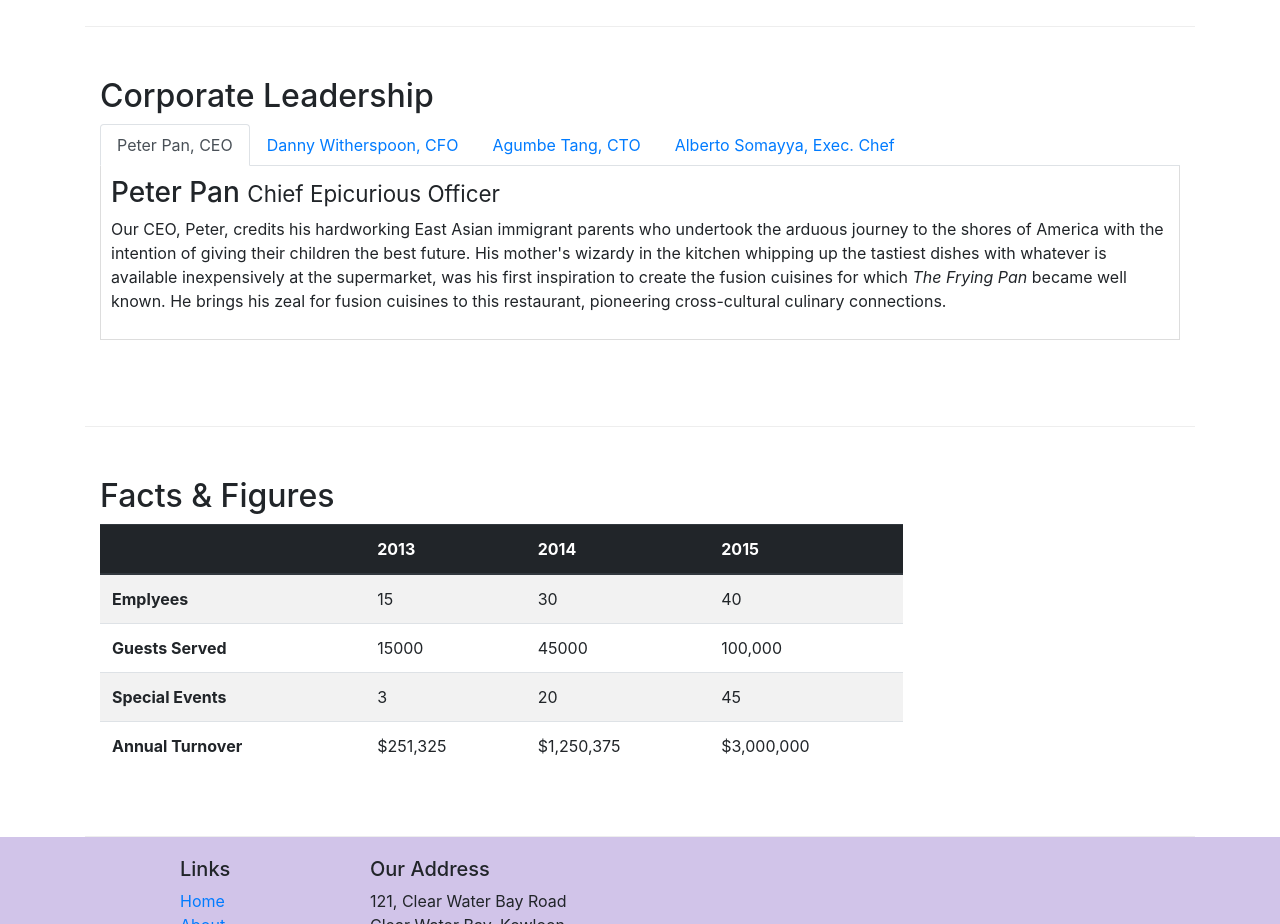
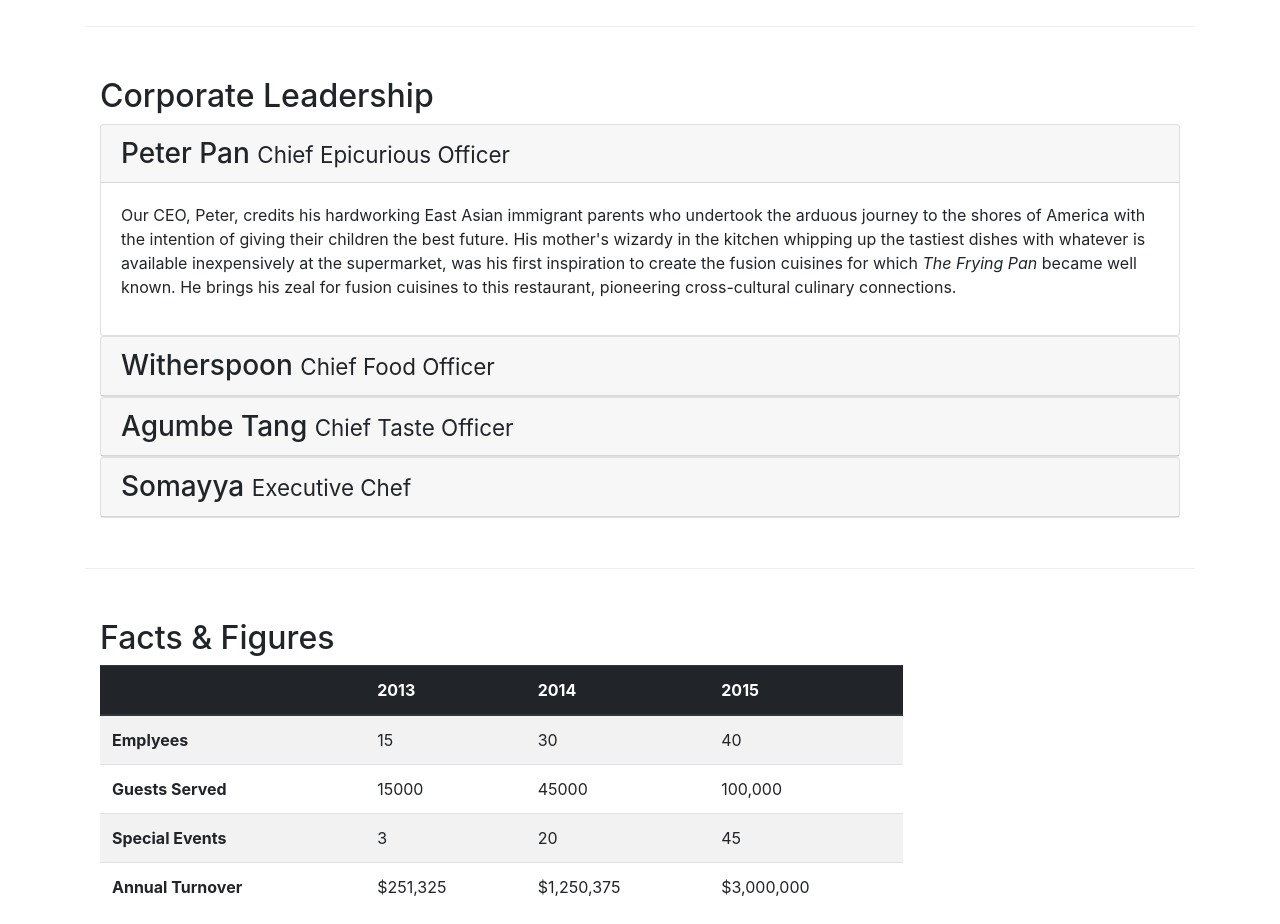
Before and after one commit to erickpr0/Bootstrap, a website: page aboutus.html in a window 1280 px wide. Shown: the part 940-1864 px from the top of the page. Drawn offline with nearby package versions, Linux system fonts and the light colour scheme.

Commit message:
Accordion

```diff
--- a/aboutus.html
+++ b/aboutus.html
@@ -98,40 +98,53 @@
             <div class="col-12">
                 <h2>Corporate Leadership</h2>
 
-                <ul class="nav nav-tabs">
-                    <li class="nav-item">
-                        <a class="nav-link active" href="#peter" role="tab" data-toggle="tab">Peter Pan, CEO</a>
-                    </li>
-                    <li class="nav-item">
-                        <a class="nav-link" href="#danny" role="tab" data-toggle="tab">Danny Witherspoon, CFO</a>
-                    </li>
-                    <li class="nav-item">
-                        <a class="nav-link" href="#agumbe" role="tab" data-toggle="tab">Agumbe Tang, CTO</a>
-                    </li>
-                    <li class="nav-item">
-                        <a class="nav-link" href="#alberto" role="tab" data-toggle="tab">Alberto Somayya, Exec. Chef</a>
-                    </li>
-                </ul>
+                <div id="accordion">
+                    <div class="card">
+                        <div class="card-header" role="tab" id="peterhead">
+                            <h3 class="mb-0"><a data-toggle="collapse" data-target="#peter">Peter Pan <small>Chief Epicurious Officer</small></a></h3>
+                        </div>
 
-                <div class="tab-content">
-                    <div role="tabpanel" class="tab-pane fade show active" id="peter">
-                        <h3>Peter Pan <small>Chief Epicurious Officer</small></h3>
+                        <div class="collapse show" id="peter" data-parent="#accordion">
+                            <div class="card-body">
                                 <p class="d-none d-sm-block">Our CEO, Peter, credits his hardworking East Asian immigrant parents who undertook the arduous journey to the shores of America with the intention of giving their children the best future. His mother's wizardy in the kitchen whipping up the tastiest dishes with whatever is available inexpensively at the supermarket, was his first inspiration to create the fusion cuisines for which <em>The Frying Pan</em> became well known. He brings his zeal for fusion cuisines to this restaurant, pioneering cross-cultural culinary connections.</p>
                             </div>
+                        </div>
+                    </div>
 
-                    <div role="tabpanel" class="tab-pane fade" id="danny">
-                        <h3>Dhanasekaran Witherspoon <small>Chief Food Officer</small></h3>
+                    <div class="card">
+                        <div class="card-header" role="tab" id="dannyhead">
+                            <h3 class="mb-0"><a data-toggle="collapse" data-target="#danny"> Witherspoon <small>Chief Food Officer</small></a></h3>
+                        </div>
+
+                        <div class="collapse" id="danny" data-parent="#accordion">
+                            <div class="card-body">
                                 <p class="d-none d-sm-block">Our CFO, Danny, as he is affectionately referred to by his colleagues, comes from a long established family tradition in farming and produce. His experiences growing up on a farm in the Australian outback gave him great appreciation for varieties of food sources. As he puts it in his own words, <em>Everything that runs, wins, and everything that stays, pays!</em></p>
                             </div>
+                        </div>
+                    </div>
 
-                    <div role="tabpanel" class="tab-pane fade" id="agumbe">
-                        <h3>Agumbe Tang <small>Chief Taste Officer</small></h3>
+                    <div class="card">
+                        <div class="card-header" role="tab" id="agumbehead">
+                            <h3 class="mb-0"><a data-toggle="collapse" data-target="#agumbe"> Agumbe Tang <small>Chief Taste Officer</small></a></h3>
+                        </div>
+
+                        <div class="collapse" id="agumbe" data-parent="#accordion">
+                            <div class="card-body">
                                 <p class="d-none d-sm-block">Blessed with the most discerning gustatory sense, Agumbe, our CTO, personally ensures that every dish that we serve meets his exacting tastes. Our chefs dread the tongue lashing that ensues if their dish does not meet his exacting standards. He lives by his motto, <em>You click only if you survive my lick.</em></p>
                             </div>
+                        </div>
+                    </div>
 
-                    <div role="tabpanel" class="tab-pane fade" id="alberto">
-                        <h3>Alberto Somayya <small>Executive Chef</small></h3>
+                    <div class="card">
+                        <div class="card-header" role="tab" id="albertohead">
+                            <h3 class="mb-0"><a data-toggle="collapse" data-target="#alberto"> Somayya <small>Executive Chef</small></a></h3>
+                        </div>
+
+                        <div class="collapse" id="alberto" data-parent="#accordion">
+                            <div class="card-body">
                                 <p class="d-none d-sm-block">Award winning three-star Michelin chef with wide International experience having worked closely with whos-who in the culinary world, he specializes in creating mouthwatering Indo-Italian fusion experiences. He says, <em>Put together the cuisines from the two craziest cultures, and you get a winning hit! Amma Mia!</em></p>
+                            </div>
+                        </div>
                     </div>
 
                 </div>
```
Lines whose indentation alone changed are shown as unchanged.
